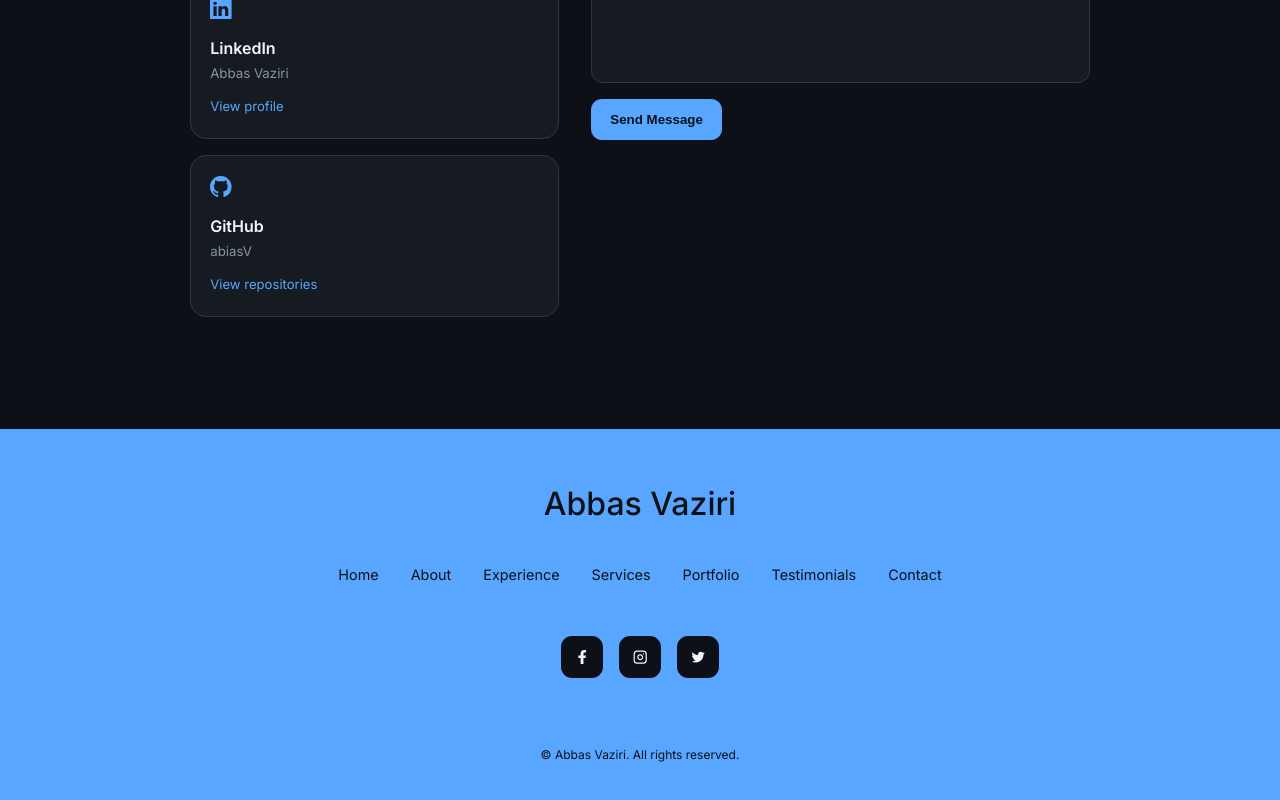
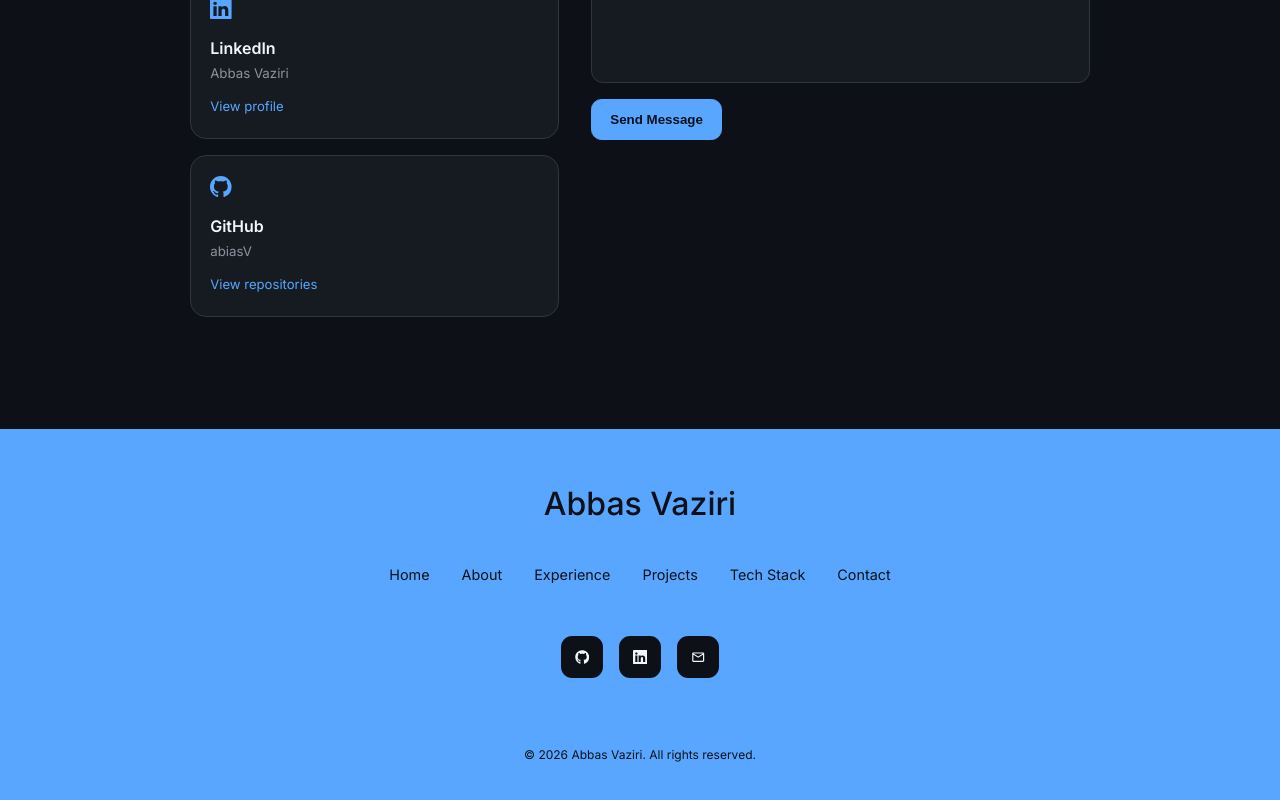
Before and after one commit to abiasV/abiasV.github.io, a React (Create React App) app: page / in a window 1280 px wide. Shown: the part 6312-7112 px from the top of the page. Built offline with nearby package versions, Linux system fonts and the light colour scheme.

Commit message:
Clean up portfolio footer

```diff
--- a/src/components/footer/Footer.jsx
+++ b/src/components/footer/Footer.jsx
@@ -1,31 +1,38 @@
 import "./footer.css";
-import { FaFacebookF } from "react-icons/fa";
-import { FiInstagram } from "react-icons/fi";
-import { IoLogoTwitter } from "react-icons/io";
+import { FaGithub } from "react-icons/fa";
+import { BsLinkedin } from "react-icons/bs";
+import { MdOutlineEmail } from "react-icons/md";
 
 const Footer = () => {
   return (
     <footer>
-      <a href="/#" className="footer__logo">
+      <a href="#home" className="footer__logo">
         Abbas Vaziri
       </a>
 
       <ul className="permalinks">
         <li><a href="#home">Home</a></li>
         <li><a href="#about">About</a></li>
-        <li><a href="#experience">Experience</a></li>
-        <li><a href="#services">Services</a></li>
-        <li><a href="#portfolio">Portfolio</a></li>
-        <li><a href="#testimonials">Testimonials</a></li>
+        <li><a href="#work">Experience</a></li>
+        <li><a href="#portfolio">Projects</a></li>
+        <li><a href="#skills">Tech Stack</a></li>
         <li><a href="#contact">Contact</a></li>
       </ul>
+
       <div className="footer__socials">
-        <a href="https://facebook.com/abbas.vaziri"><FaFacebookF /></a>
-        <a href="https://instagram.com/abbasvaziri/"><FiInstagram /></a>
-        <a href="https://twitter.com"><IoLogoTwitter /></a>
+        <a href="https://github.com/abiasV" target="_blank" rel="noreferrer" aria-label="GitHub">
+          <FaGithub />
+        </a>
+        <a href="https://www.linkedin.com/in/abbasvaziri/" target="_blank" rel="noreferrer" aria-label="LinkedIn">
+          <BsLinkedin />
+        </a>
+        <a href="mailto:vaziri.as@gmail.com" aria-label="Email">
+          <MdOutlineEmail />
+        </a>
       </div>
+
       <div className="footer__copyright">
-        <small>&copy; Abbas Vaziri. All rights reserved.</small>
+        <small>&copy; {new Date().getFullYear()} Abbas Vaziri. All rights reserved.</small>
       </div>
     </footer>
   );
```
